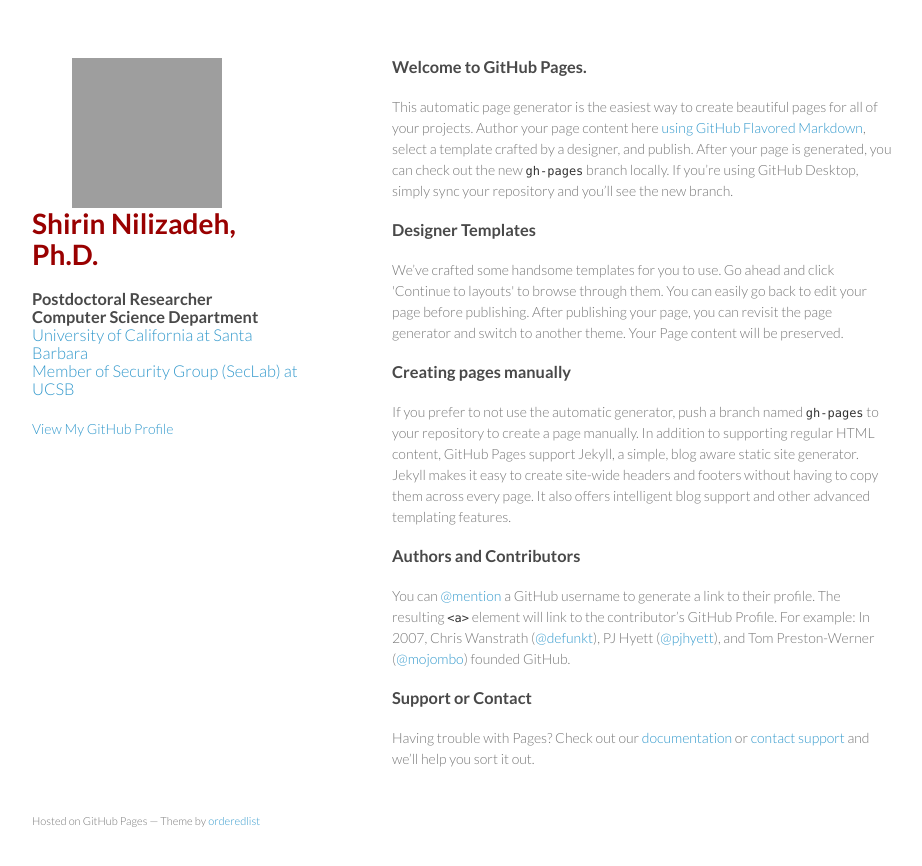
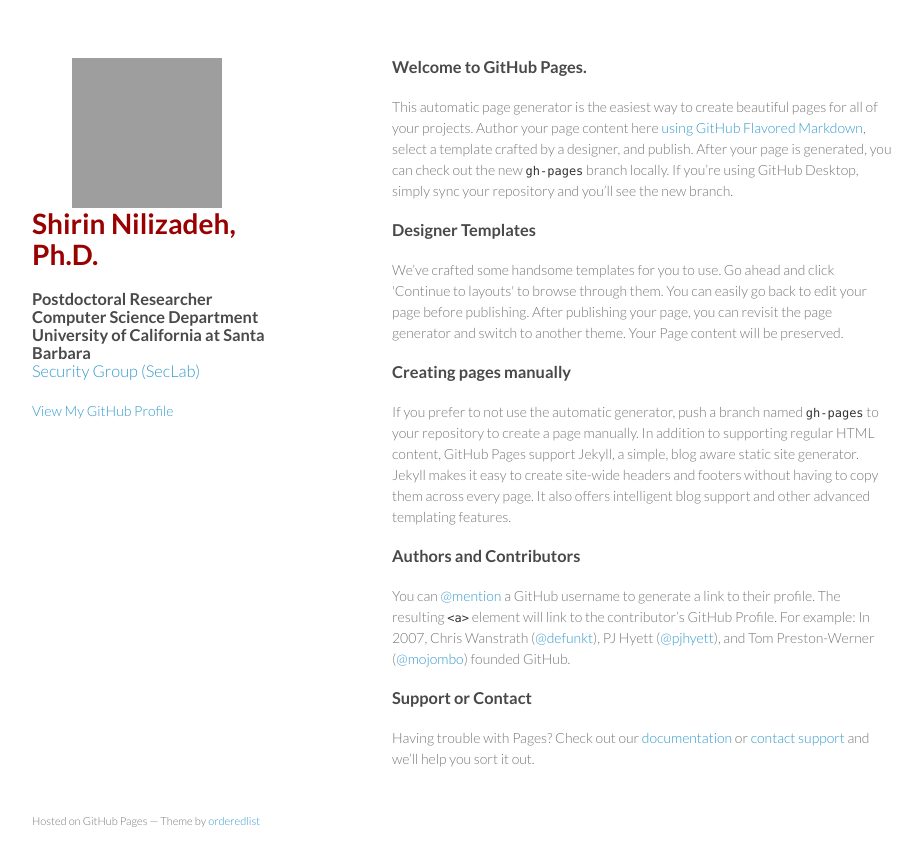
Before and after one commit to Machiry/nilizadeh.github.io, a Jekyll site: the page index.html, which Jekyll copies as it is, in a window 1280 px wide. Shown: the top 866 px of the page, without its empty margins (178-1100 px from the left). Built offline with Jekyll 4.4.1, drawn with Linux system fonts in a browser that asks for light colours; grey boxes are pictures that could not be loaded.

Commit message:
Update index.html
header

```diff
--- a/index.html
+++ b/index.html
@@ -20,9 +20,9 @@
         <p>
          <h3>Postdoctoral Researcher<br>
              Computer Science Department<br>
-             <a href="www.ucsb.edu"> University of California at Santa Barbara </a>  <br>
+             University of California at Santa Barbara  <br>
 
-             <a href="https://seclab.cs.ucsb.edu">Member of Security Group (SecLab) at UCSB </a></h3>
+             <b><a href="https://seclab.cs.ucsb.edu">Security Group (SecLab)</a></b></h3>
         </p>
 
 
```
